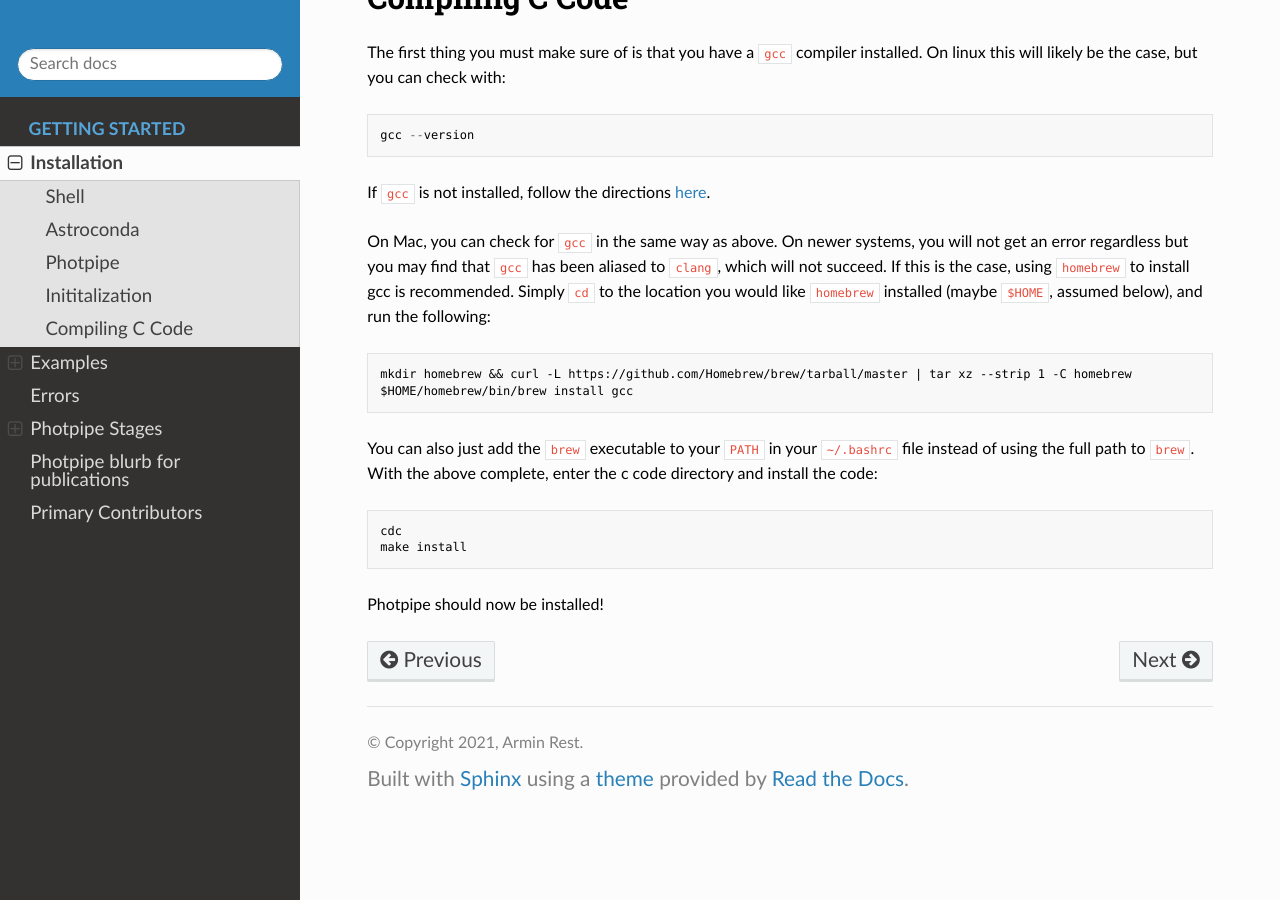
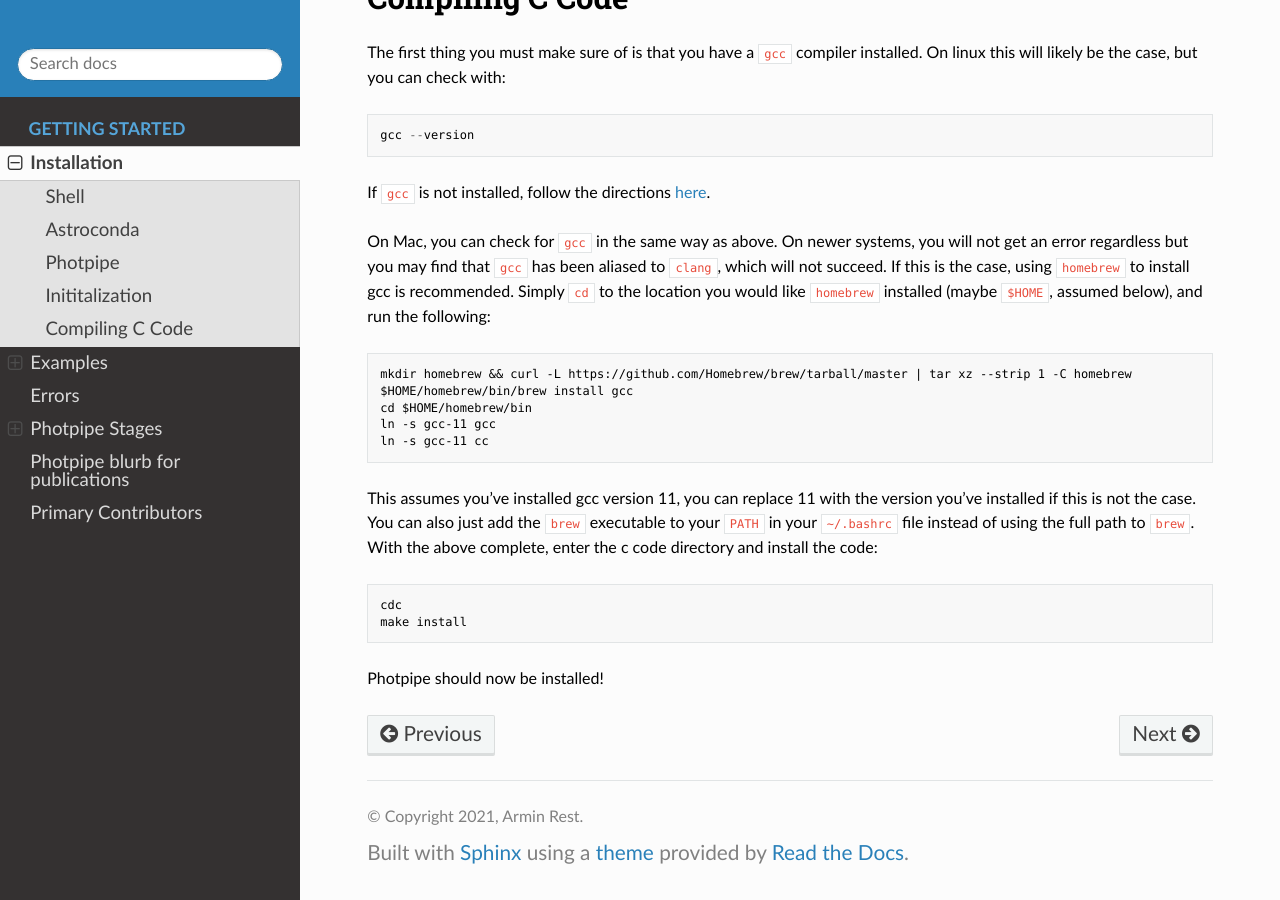
Before and after one commit to jpierel14/photpipe_docs, a Sphinx documentation site: the page built from docs/source/install.rst, in a window 1280 px wide and 900 px high, scrolled down 2565 px. Built offline with Sphinx 7.4.7 and the Read the Docs theme 2.0.0, drawn with Linux system fonts in a browser that asks for light colours; the version number could not be read and is left out.

Commit message:
added c code compiling to docs

```diff
--- a/docs/source/install.rst
+++ b/docs/source/install.rst
@@ -108,8 +108,11 @@ On Mac, you can check for ``gcc`` in the same way as above. On newer systems, yo
 
    mkdir homebrew && curl -L https://github.com/Homebrew/brew/tarball/master | tar xz --strip 1 -C homebrew
    $HOME/homebrew/bin/brew install gcc
+   cd $HOME/homebrew/bin
+   ln -s gcc-11 gcc
+   ln -s gcc-11 cc
 
-You can also just add the ``brew`` executable to your ``PATH`` in your ``~/.bashrc`` file instead of using the full path to ``brew``. With the above complete, enter the c code directory and install the code::
+This assumes you've installed gcc version 11, you can replace 11 with the version you've installed if this is not the case. You can also just add the ``brew`` executable to your ``PATH`` in your ``~/.bashrc`` file instead of using the full path to ``brew``. With the above complete, enter the c code directory and install the code::
 
     cdc
     make install
```
